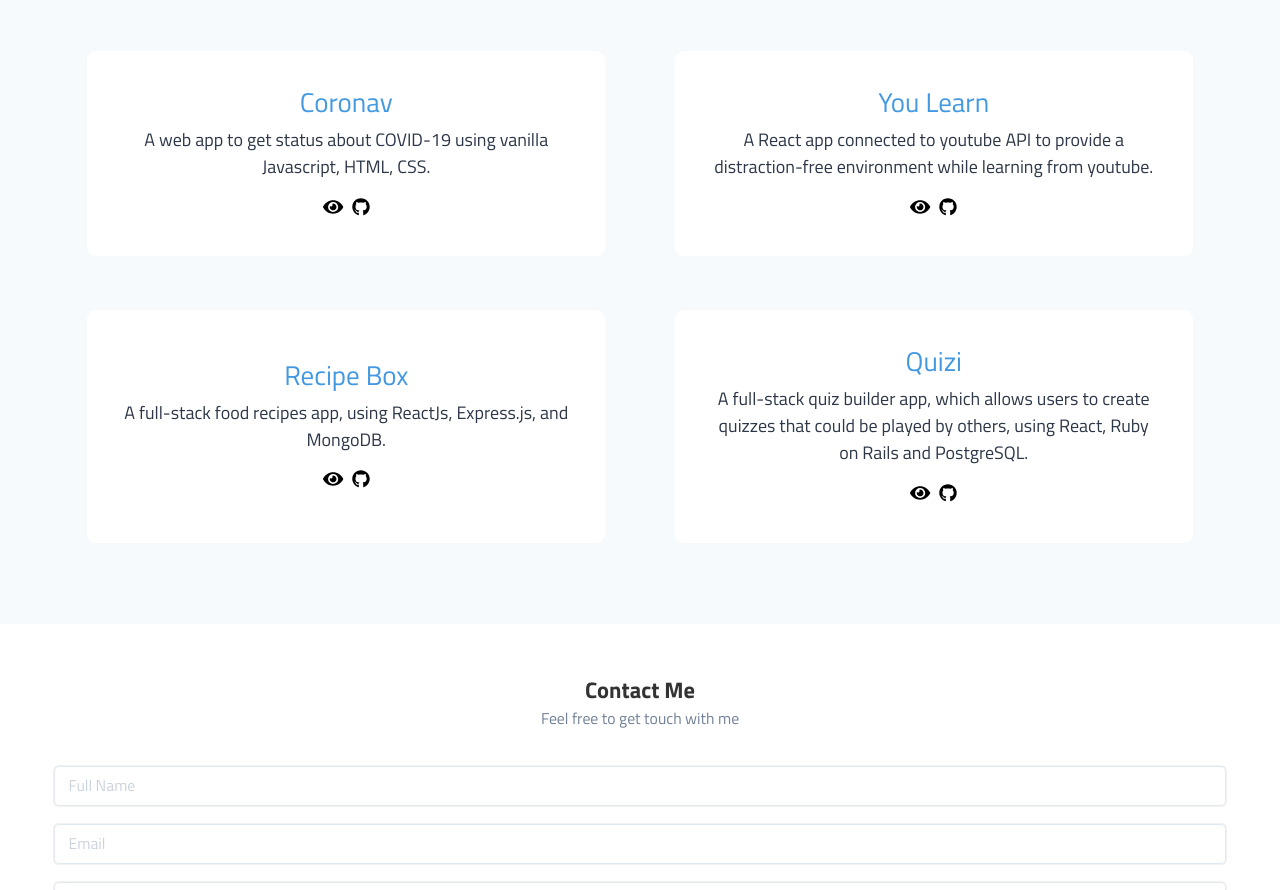
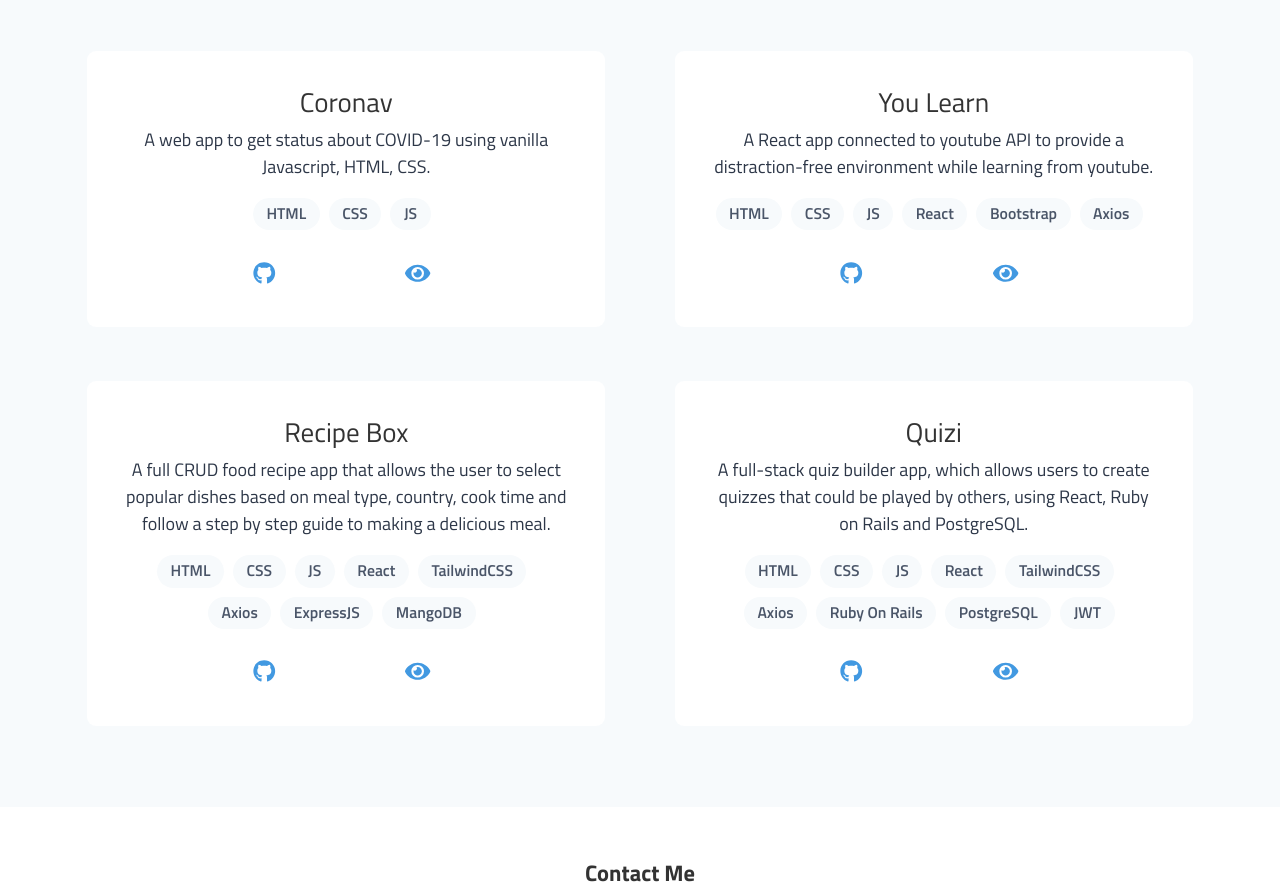
Before and after one commit to Charafboulafaa/portfolio, a Gatsby site: page / in a window 1280 px wide. Shown: the part 817-1707 px from the top of the page. Built offline with nearby package versions, Linux system fonts and the light colour scheme; Gatsby itself is replaced by a stand-in of ours.

Commit message:
added stack labels to project card

```diff
--- a/src/components/project.js
+++ b/src/components/project.js
@@ -30,12 +30,16 @@ export default function Project(props) {
             </div> */}
 
             <div className="w-full">
-                <h3 className="text-2xl mb-2 text-blue-500">{props.title}</h3>
+                <h3 className="text-2xl mb-2">{props.title}</h3>
                 <p className="text-gray-800">{props.description}</p>
-                <div className="mt-3">
-                    <a href={props.viewLink} className="text-black mr-2"><FontAwesomeIcon icon={faEye} /></a>
-
-                    <a href={props.codeLink} className="text-black "><FontAwesomeIcon icon={faGithub} /></a>
+                <div class="my-4">
+                    {props.stack
+                    &&
+                    props.stack.map(e => <span class="inline-block bg-gray-100 rounded-full px-3 py-1 text-sm font-semibold text-gray-700 mr-2 mb-2">{e}</span>)}
+                </div>
+                <div className="text-xl flex justify-evenly">
+                    <a href={props.codeLink} className="text-blue-500"><FontAwesomeIcon icon={faGithub} /></a>
+                    <a href={props.viewLink} className="text-blue-500 mr-2"><FontAwesomeIcon icon={faEye} /></a>
                 </div>
             </div>
         </div>
--- a/src/components/projects.js
+++ b/src/components/projects.js
@@ -9,13 +9,13 @@ export default function Projects() {
                 <p className="text-center text-base mt-1 text-gray-600">What I've worked on so far</p>
 
                 <div className="flex flex-wrap justify-evenly mt-6">
-                    <Project title='Coronav' description='A web app to get status about COVID-19 using vanilla Javascript, HTML, CSS.' image="coronav.png" codeLink="https://git.generalassemb.ly/cboulafaa/CORONAV" viewLink="https://pages.git.generalassemb.ly/cboulafaa/CORONAV"/>
+                    <Project title='Coronav' description='A web app to get status about COVID-19 using vanilla Javascript, HTML, CSS.' image="coronav.png" codeLink="https://git.generalassemb.ly/cboulafaa/CORONAV" viewLink="https://pages.git.generalassemb.ly/cboulafaa/CORONAV" stack={['HTML', 'CSS', 'JS']}/>
 
-                    <Project title='You Learn' description='A React app connected to youtube API to provide a distraction-free environment while learning from youtube.' image="youlearn.png" codeLink="https://github.com/Charafboulafaa/YouLearn" viewLink="#"/>
+                    <Project title='You Learn' description='A React app connected to youtube API to provide a distraction-free environment while learning from youtube.' image="youlearn.png" codeLink="https://github.com/Charafboulafaa/YouLearn" viewLink="#" stack={['HTML', 'CSS', 'JS', 'React', 'Bootstrap', 'Axios']}/>
 
-                    <Project title='Recipe Box' description='A full-stack food recipes app, using ReactJs, Express.js, and MongoDB.' image="recipes.png" codeLink="https://github.com/malcolmc10/P3-recipebox" viewLink="#"/>
+                    <Project title='Recipe Box' description='A full CRUD food recipe app that allows the user to select popular dishes based on meal type, country, cook time and follow a step by step guide to making a delicious meal.' image="recipes.png" codeLink="https://github.com/malcolmc10/P3-recipebox" viewLink="#" stack={['HTML', 'CSS', 'JS', 'React', 'TailwindCSS', 'Axios', 'ExpressJS', 'MangoDB']}/>
 
-                    <Project title='Quizi' description='A full-stack quiz builder app, which allows users to create quizzes that could be played by others, using React, Ruby on Rails and PostgreSQL.' image="quizi.png" codeLink="https://github.com/Charafboulafaa/Quizi" viewLink="#"/>
+                    <Project title='Quizi' description='A full-stack quiz builder app, which allows users to create quizzes that could be played by others, using React, Ruby on Rails and PostgreSQL.' image="quizi.png" codeLink="https://github.com/Charafboulafaa/Quizi" viewLink="#" stack={['HTML', 'CSS', 'JS', 'React', 'TailwindCSS', 'Axios', 'Ruby On Rails', 'PostgreSQL', 'JWT']}/>
                 </div>
             </div>
         </div>
```
